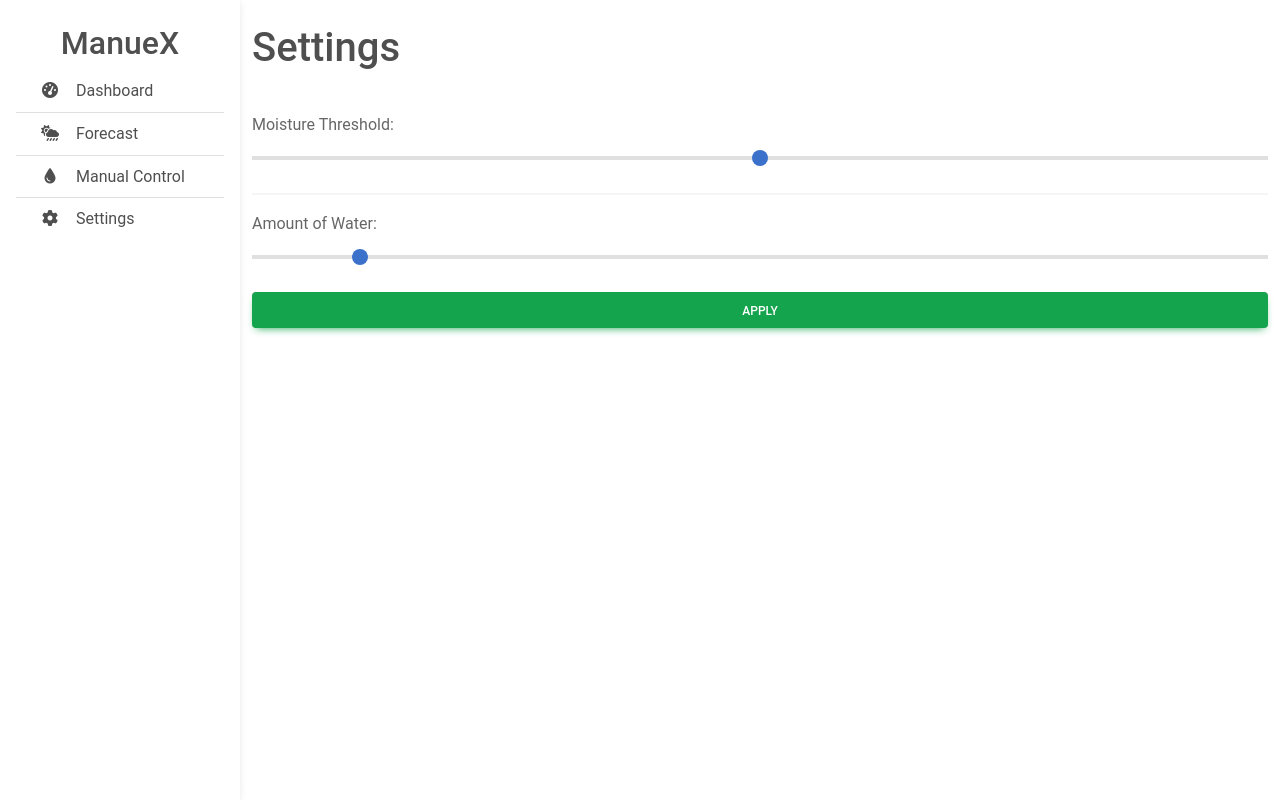
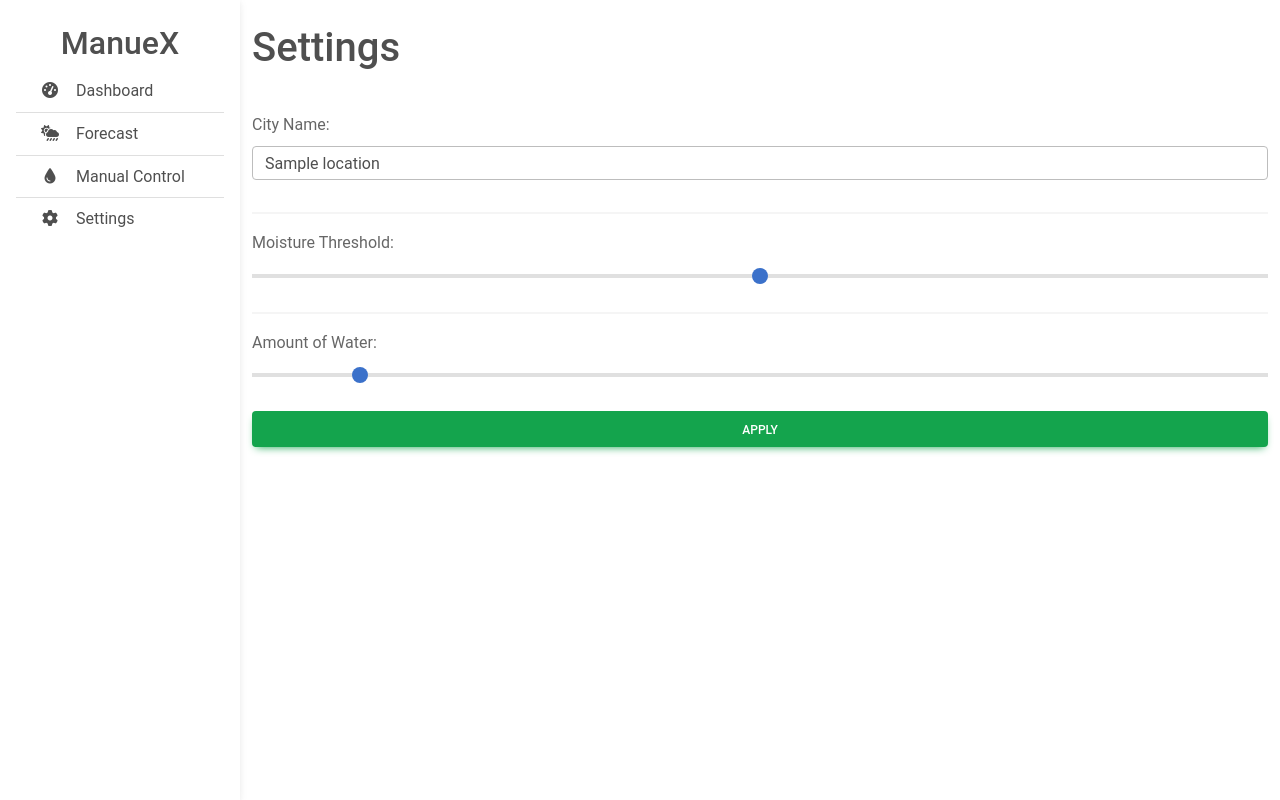
Before and after one commit to Jorche13/App_Eng_Design, a Flask app: template templates/settings.html in a window 1280 px wide. Run offline with Flask 2, Linux system fonts and the light colour scheme; the template is opened without the code that fills it: most values are stand-ins (such as "Sample title", 1, 10 or a date in 2020).

Commit message:
Improved settings Add - location input to settings Add - last_watered is dynamic

```diff
--- a/app.py
+++ b/app.py
@@ -8,9 +8,10 @@ UPLOAD_FOLDER = os.path.join('static', 'css')
 app = Flask(__name__)
 app.config['UPLOAD_FOLDER'] = UPLOAD_FOLDER
 
-
+# Ideally this should be in a file or database
 threshold: int = 75
 water_amount: int = 25
+location = 'Eindhoven'
 
 
 @app.route('/')
@@ -20,9 +21,10 @@ def index():
 
 @app.route('/forecast')
 def forecast():
+    global location
+
     try:
-        data = weather.WeatherAPI(
-            'xxx', '2096fe218663d046a3a37855c4aea57f', count=8)
+        data = weather.WeatherAPI(location, '2096fe218663d046a3a37855c4aea57f')
 
     except (ValueError, ConnectionError):
         return render_template('error.html')
@@ -36,14 +38,16 @@ def forecast():
 def settings():
     global threshold
     global water_amount
+    global location
 
     print(threshold, water_amount)
 
     if request.method == 'POST':
+        location = request.form["location"]
         threshold = request.form["threshold"]
         water_amount = request.form["water-amount"]
 
-    return render_template('settings.html', threshold=threshold, water_amount=water_amount)
+    return render_template('settings.html', threshold=threshold, water_amount=water_amount, location=location)
 
 
 @app.route('/base', methods=['POST'])
--- a/templates/override.html
+++ b/templates/override.html
@@ -27,7 +27,7 @@
 
       <div class="position-relative d-flex align-items-center justify-content-center flex-column">
         <h5 class="m-0">Last Watered:</h5>
-        <p class="m-0">2 hours ago</p>
+        <p class="m-0">{{last_watered}}</p>
       </div>
     </div>
 
--- a/templates/settings.html
+++ b/templates/settings.html
@@ -4,11 +4,14 @@
 {{ super() }}
 
 <h1 class="pb-3">Settings</h1>
-
-
-
 <form method="post">
     <ul class="list-group list-group-light">
+        <li class="list-group-item">
+            <div class="mb-3">
+                <label for="location" class="form-label">City Name: </label>
+                <input class="form-control" type="text" name="location" value="{{location}}">
+            </div>
+        </li>
         <li class="list-group-item">
             <label for="threshold" class="form-label">Moisture Threshold:</label>
             <input class="form-range" type="range" min="0" max="100" value="{{threshold}}" name="threshold">
@@ -20,4 +23,5 @@
         <button class="btn btn-success" type="submit">Apply</button>
     </ul>
 </form>
+
 {% endblock body %}
```
